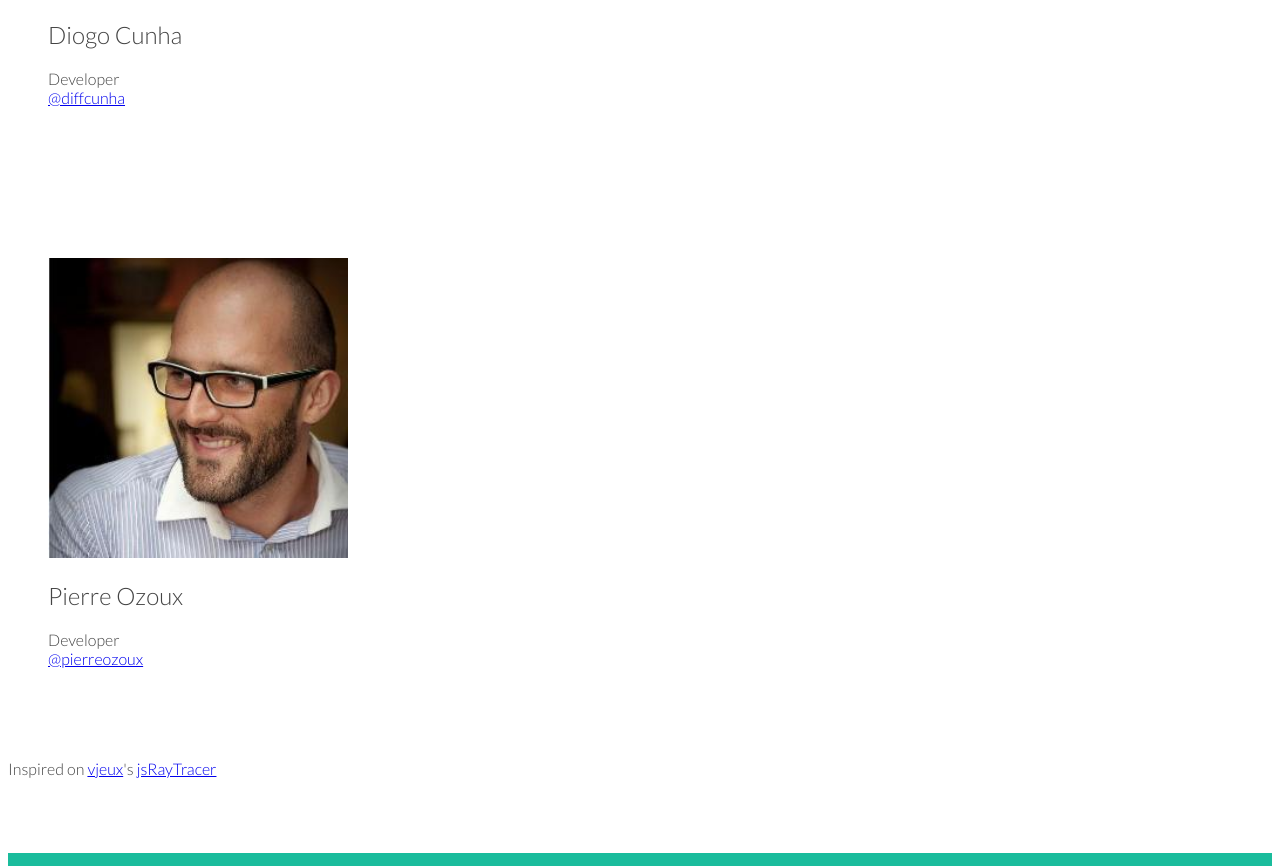
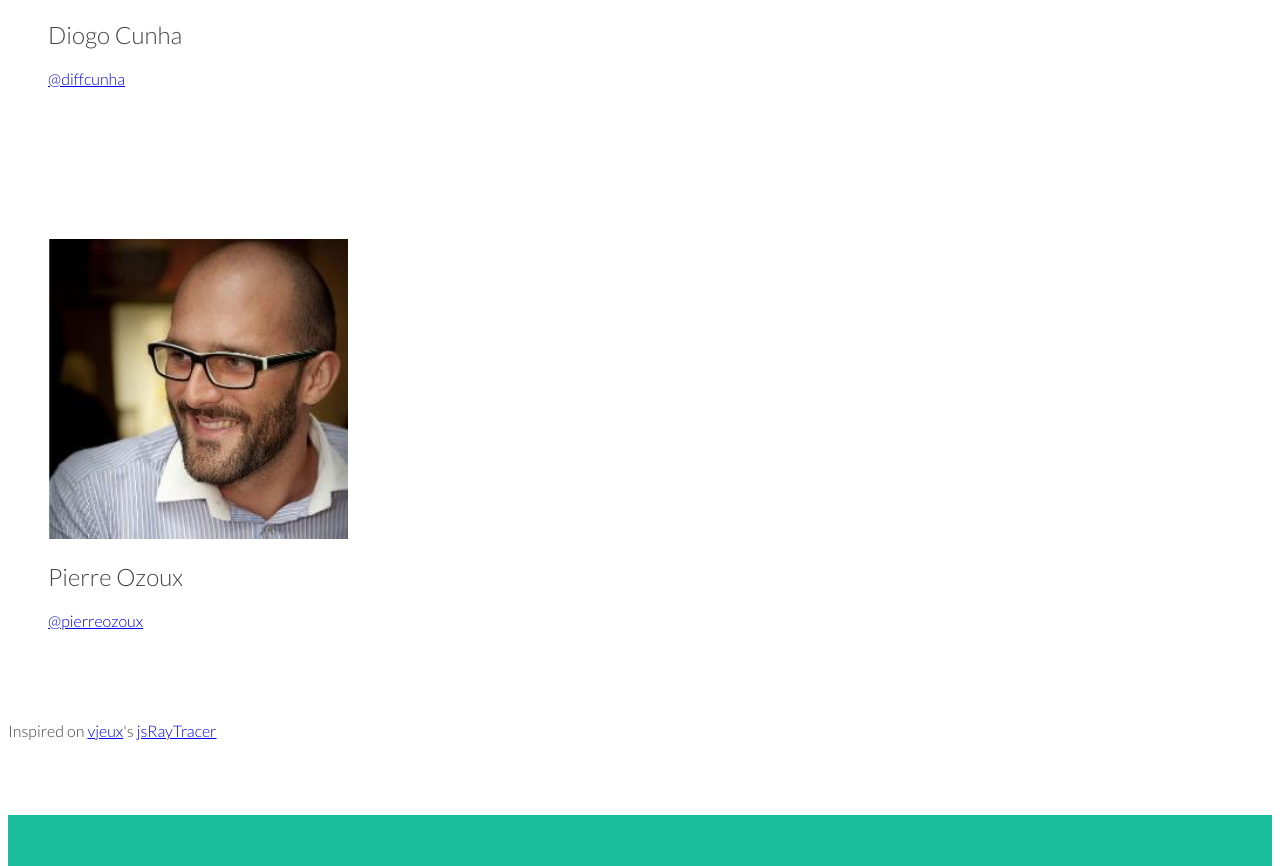
Before and after one commit to crp-nheiro/crp-raytracer-webapp, a website with bundled scripts: page app/index.html in a window 1280 px wide. Shown: the part 4788-5654 px from the top of the page. Built offline with nearby package versions, Linux system fonts and the light colour scheme; files whose address does not match are found by name.

Commit message:
Update index.html

```diff
--- a/app/index.html
+++ b/app/index.html
@@ -200,7 +200,7 @@
                             <img class="img-responsive img-circle" src="images/diffcunha.jpg" alt="User" width="300">
                         </div>
                         <h2>Diogo Cunha</h2>
-                        <p class="lead">Developer <br>
+                        <p class="lead">
                             <a href="https://twitter.com/diffcunha">@diffcunha</a>
                         </p>
                         <p class="lead"></p>
@@ -213,7 +213,7 @@
                             <img class="img-responsive img-circle" src="images/pierreozoux.jpg" alt="User" width="300">
                         </div>
                         <h2>Pierre Ozoux</h2>
-                        <p class="lead">Developer <br>
+                        <p class="lead">
                             <a href="https://twitter.com/pierreozoux">@pierreozoux</a>
                         </p>
                     </figure>
```
